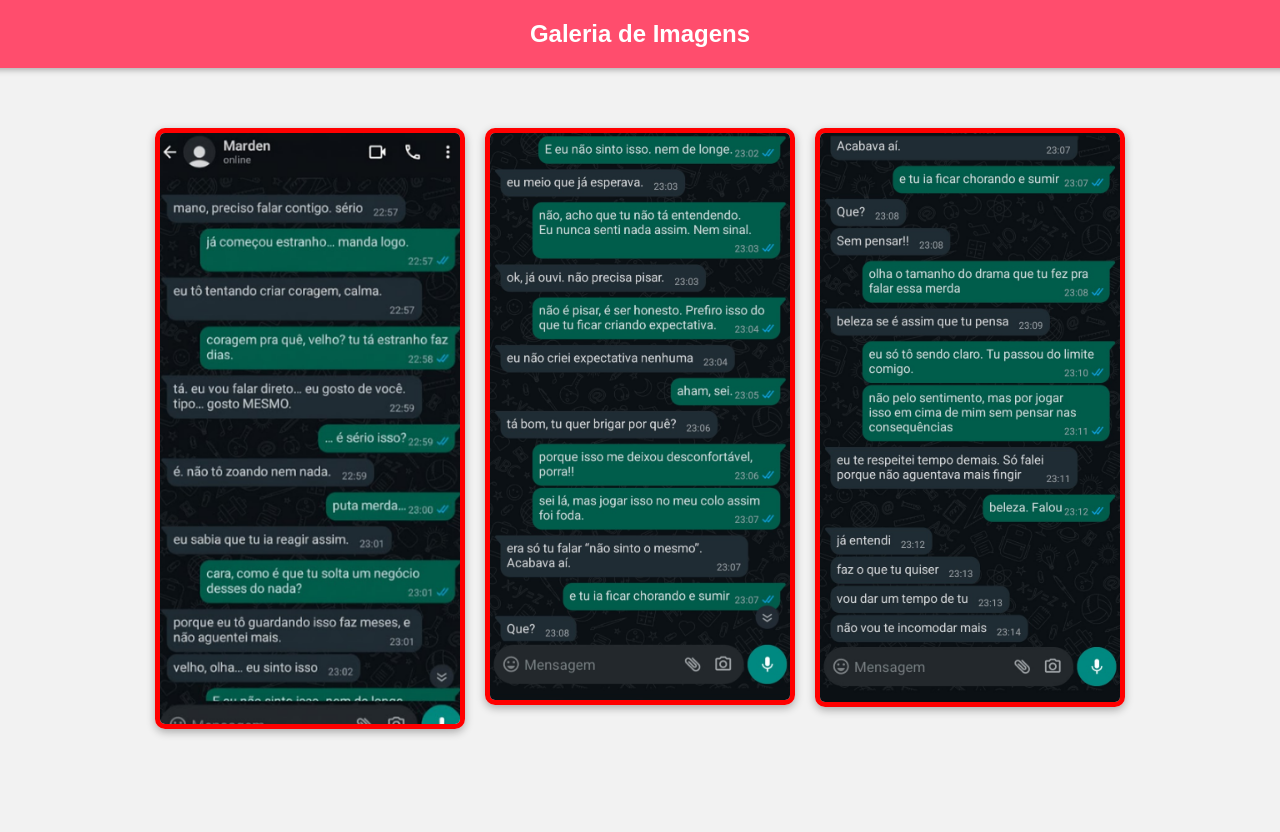
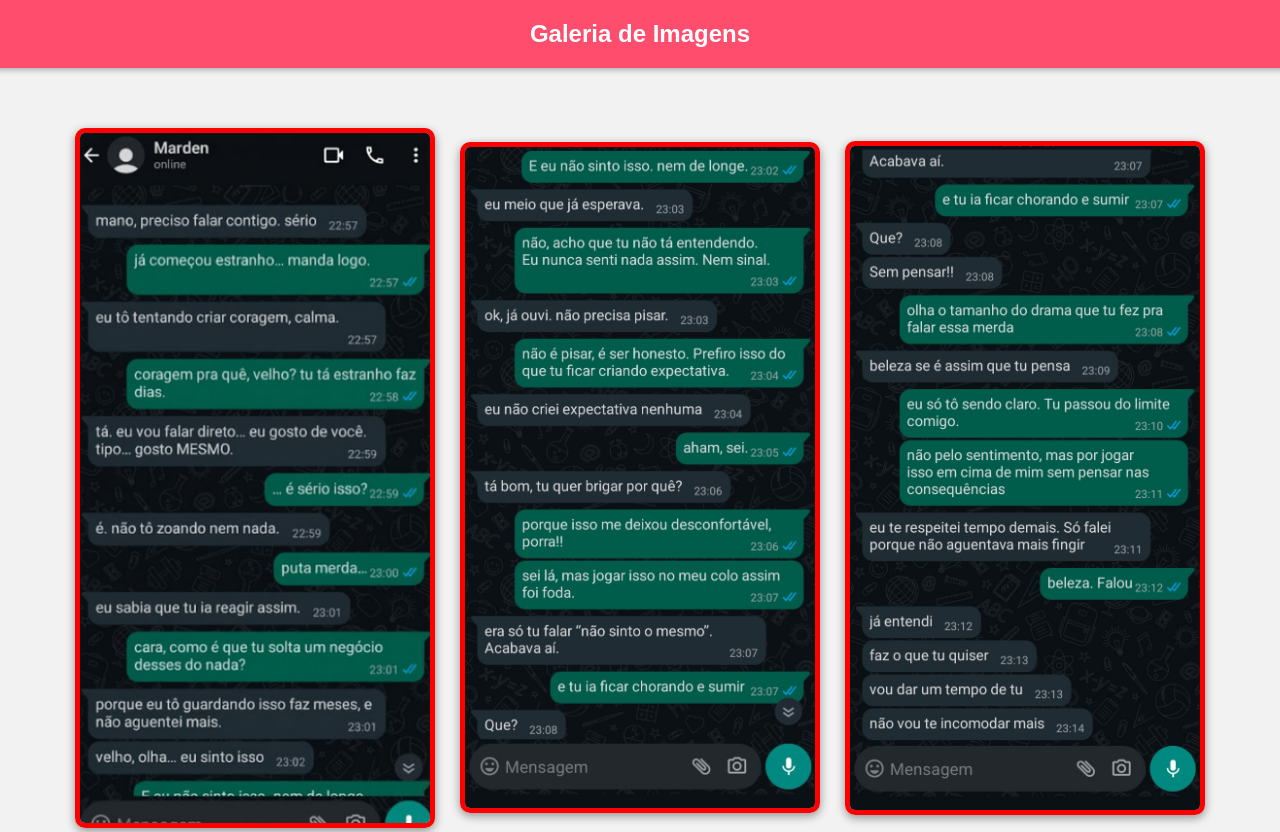
Before and after one commit to yumi441/pela-resenha, a plain HTML site: page galeria.html in a window 1280 px wide. Before the commit the page ends 800 px from the top, so only its background shows below. Drawn offline with Linux system fonts and the light colour scheme.

Commit message:
Update style.css

```diff
--- a/style.css
+++ b/style.css
@@ -46,14 +46,19 @@ body {
 /* GALERIA */
 #galeria {
     margin-top: 60px;
+    width: 100%;
     display: flex;
-    flex-direction: row;
-    gap: 20px;
+    flex-wrap: wrap;
+    justify-content: center;
+    align-items: center;
+    gap: 25px;
 }
 
+
 .img-box img {
-    width: 300px;
+    width: 350px;
+    max-width: 90vw;
     border-radius: 10px;
-    border: 5px solid red;     /* BORDA VERMELHA */
-    box-shadow: 0 3px 8px rgba(0,0,0,0.3);
+    border: 5px solid red;
+    box-shadow: 0 3px 10px rgba(0,0,0,0.4);
 }
```
